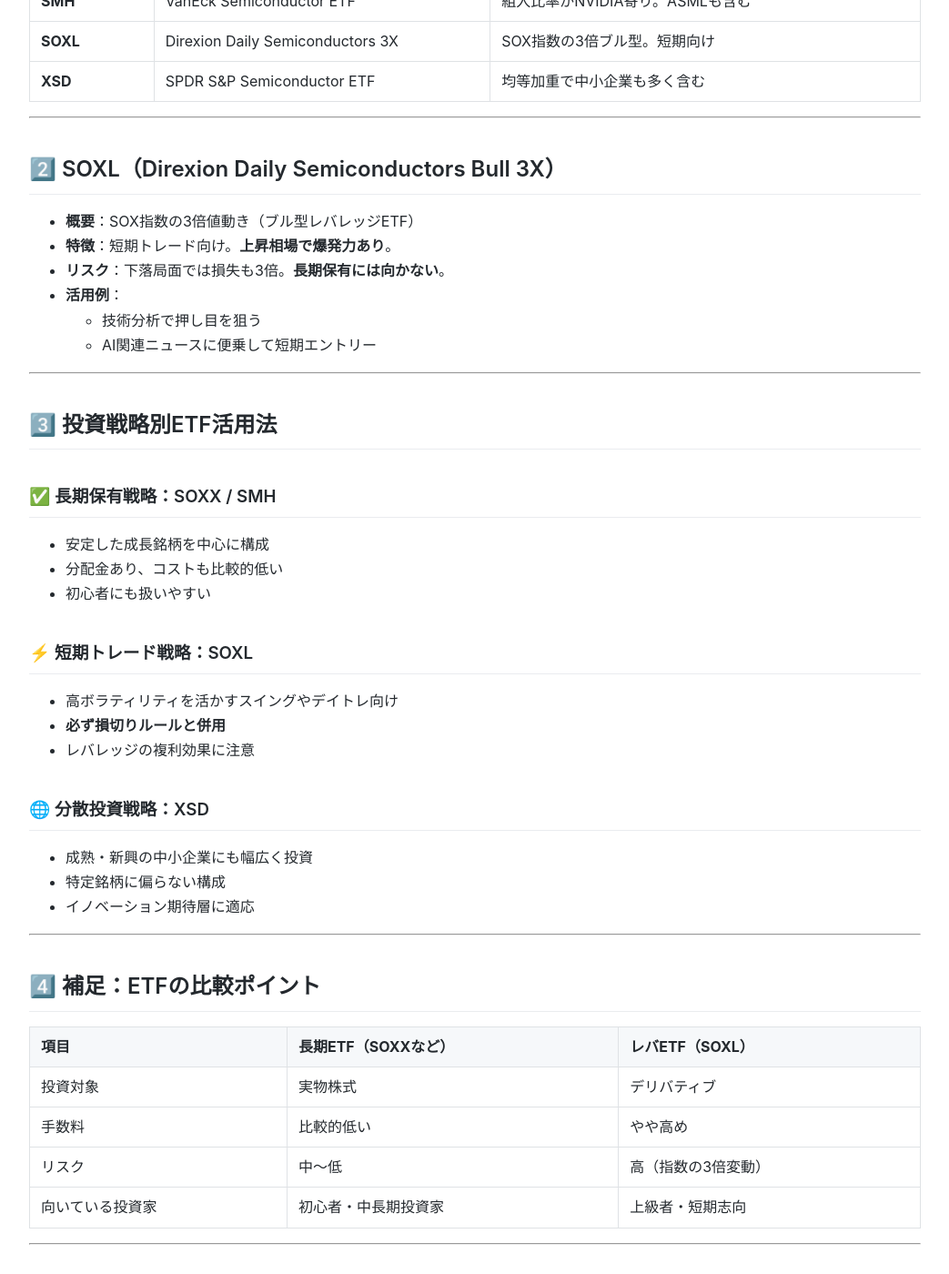
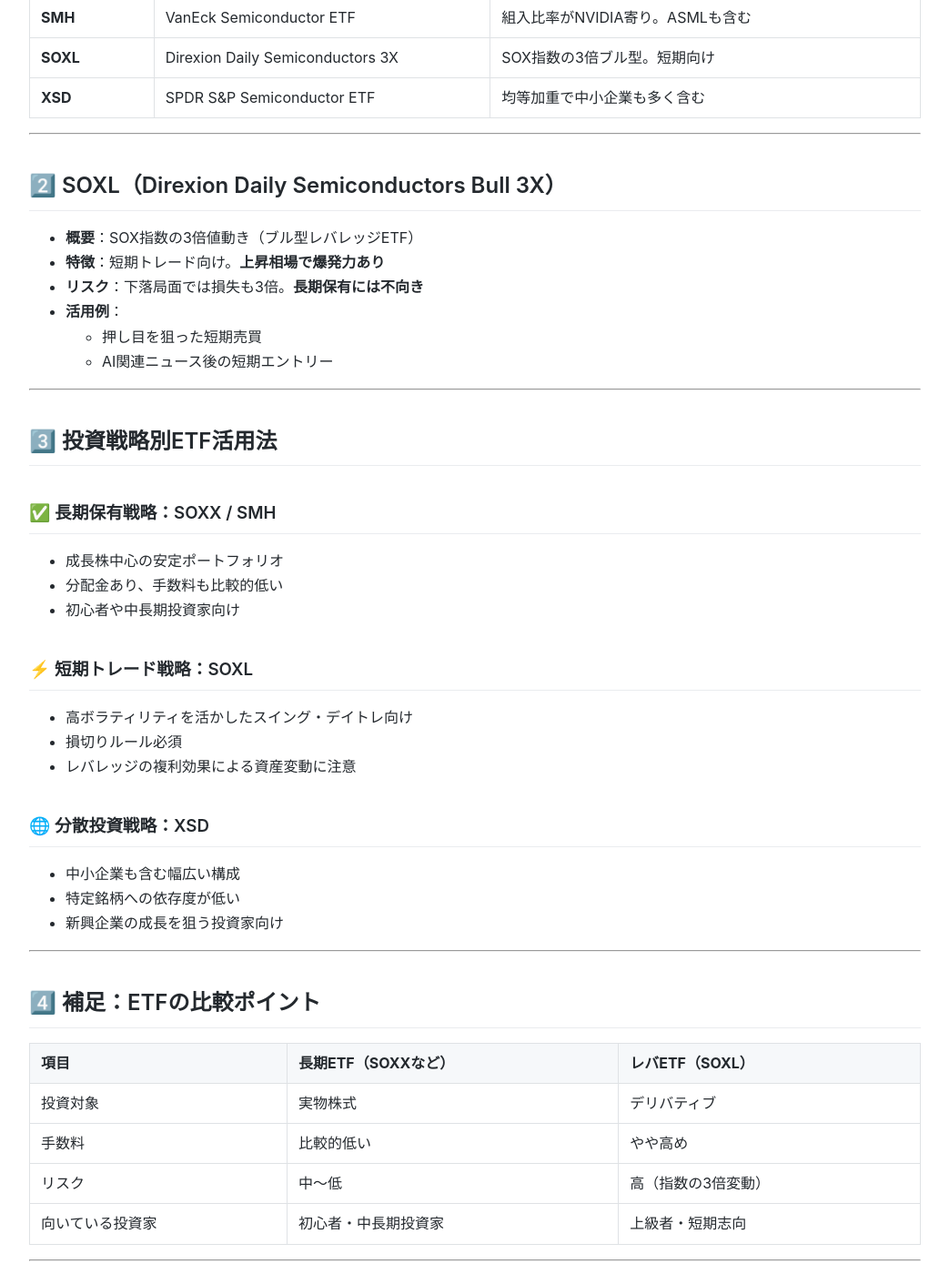
Before and after one commit to Samizo-AITL/Edusemi-Plus, a Jekyll site: the page built from investment/etf_and_strategies.md, in a window 1280 px wide and 1400 px high, scrolled down 606 px. Shown: the whole window at 91% size, without its empty margins (118-1161 px from the left). Built offline with Jekyll 4.4.1, drawn with Linux system fonts in a browser that asks for light colours; some of the changed text lies outside the part shown.

Commit message:
Update etf_and_strategies.md

```diff
--- a/investment/etf_and_strategies.md
+++ b/investment/etf_and_strategies.md
@@ -8,12 +8,14 @@
 # 📊 半導体ETFと投資戦略：SOXLなどの活用法
 © Shinichi Samizo, 2025
 
+---
+
 ## 🧭 はじめに
 
 個別銘柄ではなく、**ETF（上場投資信託）を通じて半導体セクターに投資**する方法は、
-**リスク分散**と**簡便さ**の面で魅力がある。
+**リスク分散**と**簡便さ**の面で魅力的です。
 
-本稿では代表的なETFの特徴と活用戦略を紹介する。
+本稿では、代表的な半導体ETFの特徴と、それぞれの活用戦略を整理します。
 
 ---
 
@@ -31,30 +33,30 @@
 ## 2️⃣ SOXL（Direxion Daily Semiconductors Bull 3X）
 
 - **概要**：SOX指数の3倍値動き（ブル型レバレッジETF）
-- **特徴**：短期トレード向け。**上昇相場で爆発力あり**。
-- **リスク**：下落局面では損失も3倍。**長期保有には向かない**。
+- **特徴**：短期トレード向け。**上昇相場で爆発力あり**
+- **リスク**：下落局面では損失も3倍。**長期保有には不向き**
 - **活用例**：
-  - 技術分析で押し目を狙う
-  - AI関連ニュースに便乗して短期エントリー
+  - 押し目を狙った短期売買
+  - AI関連ニュース後の短期エントリー
 
 ---
 
 ## 3️⃣ 投資戦略別ETF活用法
 
 ### ✅ 長期保有戦略：SOXX / SMH
-- 安定した成長銘柄を中心に構成
-- 分配金あり、コストも比較的低い
-- 初心者にも扱いやすい
+- 成長株中心の安定ポートフォリオ
+- 分配金あり、手数料も比較的低い
+- 初心者や中長期投資家向け
 
 ### ⚡ 短期トレード戦略：SOXL
-- 高ボラティリティを活かすスイングやデイトレ向け
-- **必ず損切りルールと併用**
-- レバレッジの複利効果に注意
+- 高ボラティリティを活かしたスイング・デイトレ向け
+- 損切りルール必須
+- レバレッジの複利効果による資産変動に注意
 
 ### 🌐 分散投資戦略：XSD
-- 成熟・新興の中小企業にも幅広く投資
-- 特定銘柄に偏らない構成
-- イノベーション期待層に適応
+- 中小企業も含む幅広い構成
+- 特定銘柄への依存度が低い
+- 新興企業の成長を狙う投資家向け
 
 ---
 
@@ -71,7 +73,12 @@
 
 ## 🧩 まとめ
 
-ETFは、**個別株リスクを抑えつつ業界全体の成長に乗る手段**として有効である。
+ETFは、**個別株リスクを抑えつつ業界全体の成長に乗る手段**として有効です。
+ただし、**SOXLのようなレバレッジETF**は典型的なハイリスク・ハイリターン商品であり、
+**明確な戦略とリスク管理**が不可欠です。
 
-ただし**SOXLのようなレバレッジETF**はハイリスク・ハイリターンの典型であり、
-**明確な戦略とリスク管理**が不可欠である。
+---
+
+## 🔙 戻る / Back
+- **JP:** [Edusemi-Plus Investment トップへ戻る](./README.md)
+- **EN:** [Return to Edusemi-Plus Investment Top](./README.md)
```
